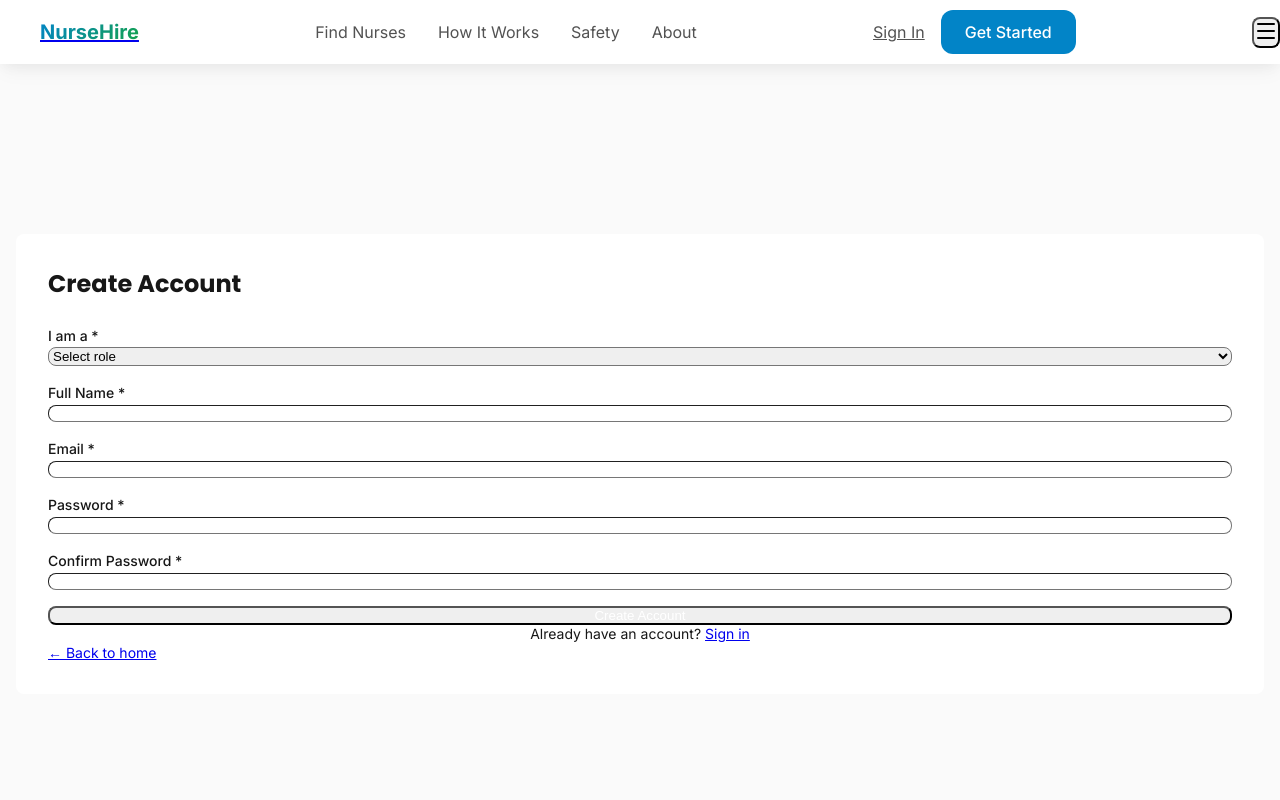
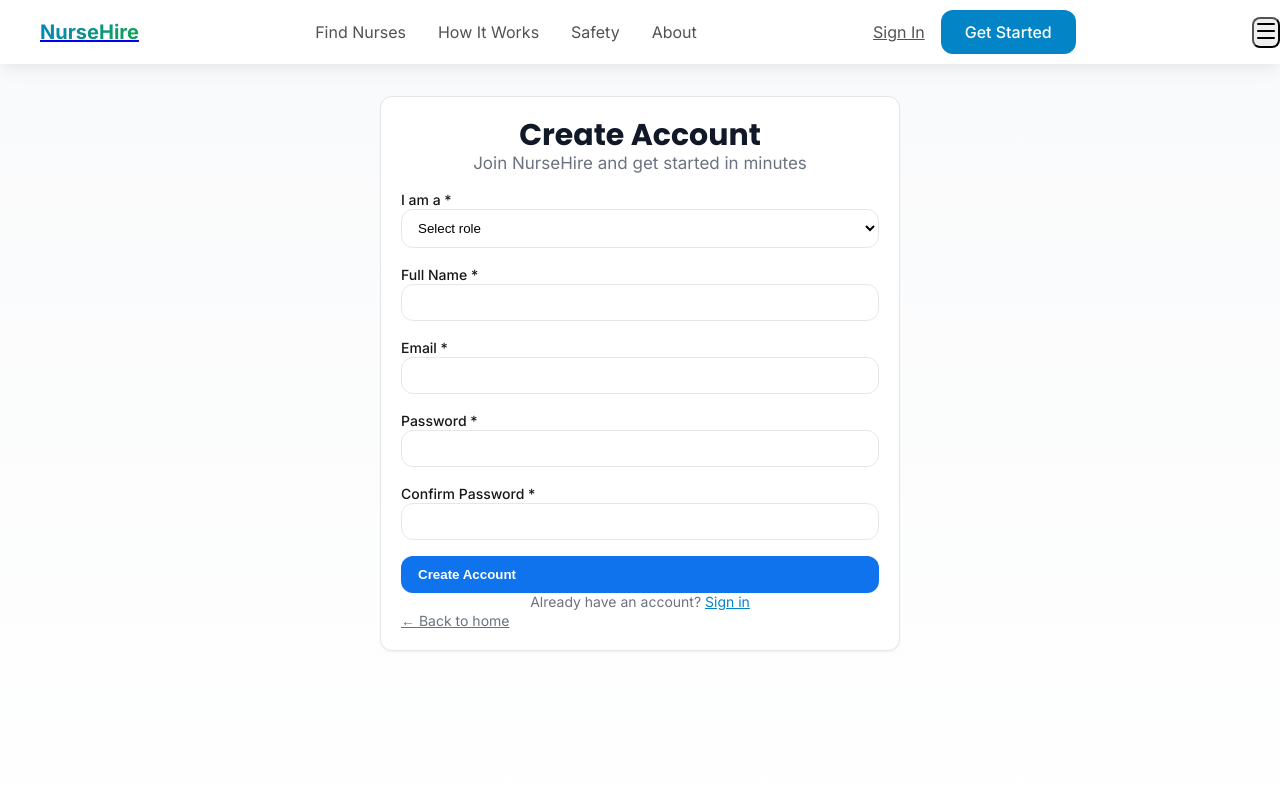
Before and after one commit to mohamadalmarzouq/NurseHire, a Next.js app: page /auth/register in a window 1280 px wide. Shown: the top 800 px of the page. Built offline with nearby package versions, Linux system fonts and the light colour scheme; no server answers.

Commit message:
Modernize auth screens with nh-card, nh-input, and gradient bg

```diff
--- a/src/app/auth/register/page.tsx
+++ b/src/app/auth/register/page.tsx
@@ -49,9 +49,13 @@ export default function RegisterPage() {
   }
 
   return (
-    <div className="min-h-screen bg-gray-50 flex items-center justify-center p-4">
-      <div className="max-w-md w-full bg-white rounded-lg shadow-sm p-8">
-        <h1 className="text-2xl font-bold text-gray-900 mb-6">Create Account</h1>
+    <div className="min-h-screen" style={{background:'linear-gradient(180deg,#F9FAFB, #FFFFFF)'}}>
+      <div className="nh-container" style={{display:'grid',placeItems:'center',minHeight:'60vh',padding:'32px 0'}}>
+        <div className="nh-card" style={{maxWidth:520,width:'100%'}}>
+          <div className="text-center mb-4">
+            <h1 className="nh-h2">Create Account</h1>
+            <p className="nh-sub">Join NurseHire and get started in minutes</p>
+          </div>
 
         <form onSubmit={handleSubmit} className="space-y-4">
           {error && (
@@ -68,7 +72,7 @@ export default function RegisterPage() {
               required
               value={formData.role}
               onChange={(e) => setFormData({ ...formData, role: e.target.value })}
-              className="w-full px-3 py-2 border border-gray-300 rounded-lg focus:outline-none focus:ring-2 focus:ring-blue-500"
+              className="nh-input"
             >
               <option value="">Select role</option>
               <option value="MOTHER">Mother</option>
@@ -86,7 +90,7 @@ export default function RegisterPage() {
               required
               value={formData.name}
               onChange={(e) => setFormData({ ...formData, name: e.target.value })}
-              className="w-full px-3 py-2 border border-gray-300 rounded-lg focus:outline-none focus:ring-2 focus:ring-blue-500"
+              className="nh-input"
             />
           </div>
 
@@ -99,7 +103,7 @@ export default function RegisterPage() {
               required
               value={formData.email}
               onChange={(e) => setFormData({ ...formData, email: e.target.value })}
-              className="w-full px-3 py-2 border border-gray-300 rounded-lg focus:outline-none focus:ring-2 focus:ring-blue-500"
+              className="nh-input"
             />
           </div>
 
@@ -112,7 +116,7 @@ export default function RegisterPage() {
               required
               value={formData.password}
               onChange={(e) => setFormData({ ...formData, password: e.target.value })}
-              className="w-full px-3 py-2 border border-gray-300 rounded-lg focus:outline-none focus:ring-2 focus:ring-blue-500"
+              className="nh-input"
             />
           </div>
 
@@ -125,7 +129,7 @@ export default function RegisterPage() {
               required
               value={formData.confirmPassword}
               onChange={(e) => setFormData({ ...formData, confirmPassword: e.target.value })}
-              className="w-full px-3 py-2 border border-gray-300 rounded-lg focus:outline-none focus:ring-2 focus:ring-blue-500"
+              className="nh-input"
             />
           </div>
 
@@ -135,22 +139,22 @@ export default function RegisterPage() {
                 <label className="block text-sm font-medium text-gray-700 mb-1">
                   Phone (Optional)
                 </label>
-                <input
+                  <input
                   type="tel"
                   value={formData.phone}
                   onChange={(e) => setFormData({ ...formData, phone: e.target.value })}
-                  className="w-full px-3 py-2 border border-gray-300 rounded-lg focus:outline-none focus:ring-2 focus:ring-blue-500"
+                    className="nh-input"
                 />
               </div>
               <div>
                 <label className="block text-sm font-medium text-gray-700 mb-1">
                   Location (Optional)
                 </label>
-                <input
+                  <input
                   type="text"
                   value={formData.location}
                   onChange={(e) => setFormData({ ...formData, location: e.target.value })}
-                  className="w-full px-3 py-2 border border-gray-300 rounded-lg focus:outline-none focus:ring-2 focus:ring-blue-500"
+                    className="nh-input"
                 />
               </div>
             </>
@@ -159,22 +163,16 @@ export default function RegisterPage() {
           <button
             type="submit"
             disabled={loading}
-            className="w-full bg-blue-600 text-white py-2 px-4 rounded-lg hover:bg-blue-700 disabled:opacity-50 disabled:cursor-not-allowed"
+            className="w-full nh-btn nh-btn--primary disabled:opacity-50 disabled:cursor-not-allowed"
           >
             {loading ? 'Creating account...' : 'Create Account'}
           </button>
         </form>
 
-        <p className="mt-4 text-center text-sm text-gray-600">
-          Already have an account?{' '}
-          <Link href="/auth/login" className="text-blue-600 hover:underline">
-            Sign in
-          </Link>
-        </p>
+        <p className="mt-4 text-center text-sm nh-muted">Already have an account?{' '}<Link href="/auth/login" className="text-primary-600">Sign in</Link></p>
 
-        <Link href="/" className="block mt-4 text-center text-sm text-gray-600 hover:text-gray-900">
-          ← Back to home
-        </Link>
+        <Link href="/" className="block mt-2 text-center text-sm nh-muted">← Back to home</Link>
+        </div>
       </div>
     </div>
   )
```
Also changed, not shown: src/app/auth/login/page.tsx (+14 -12 lines).
